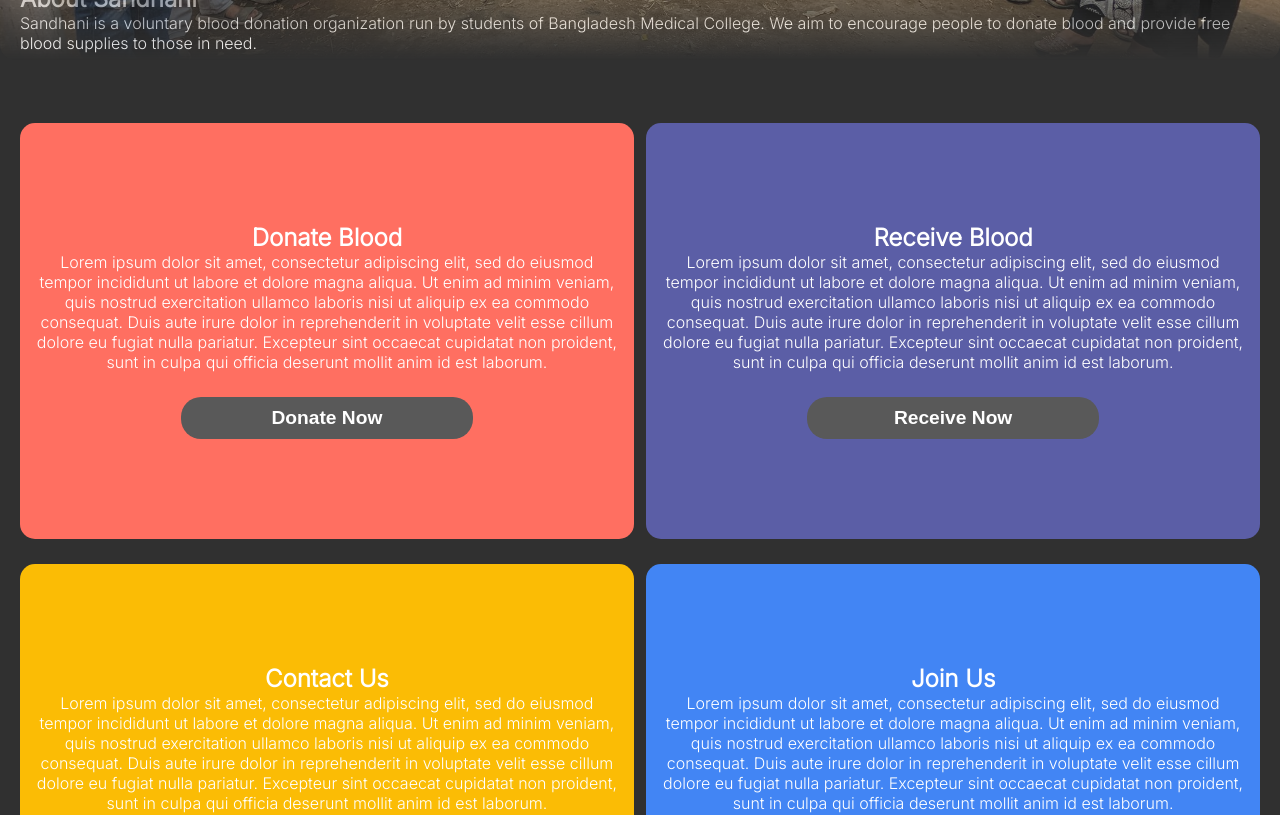
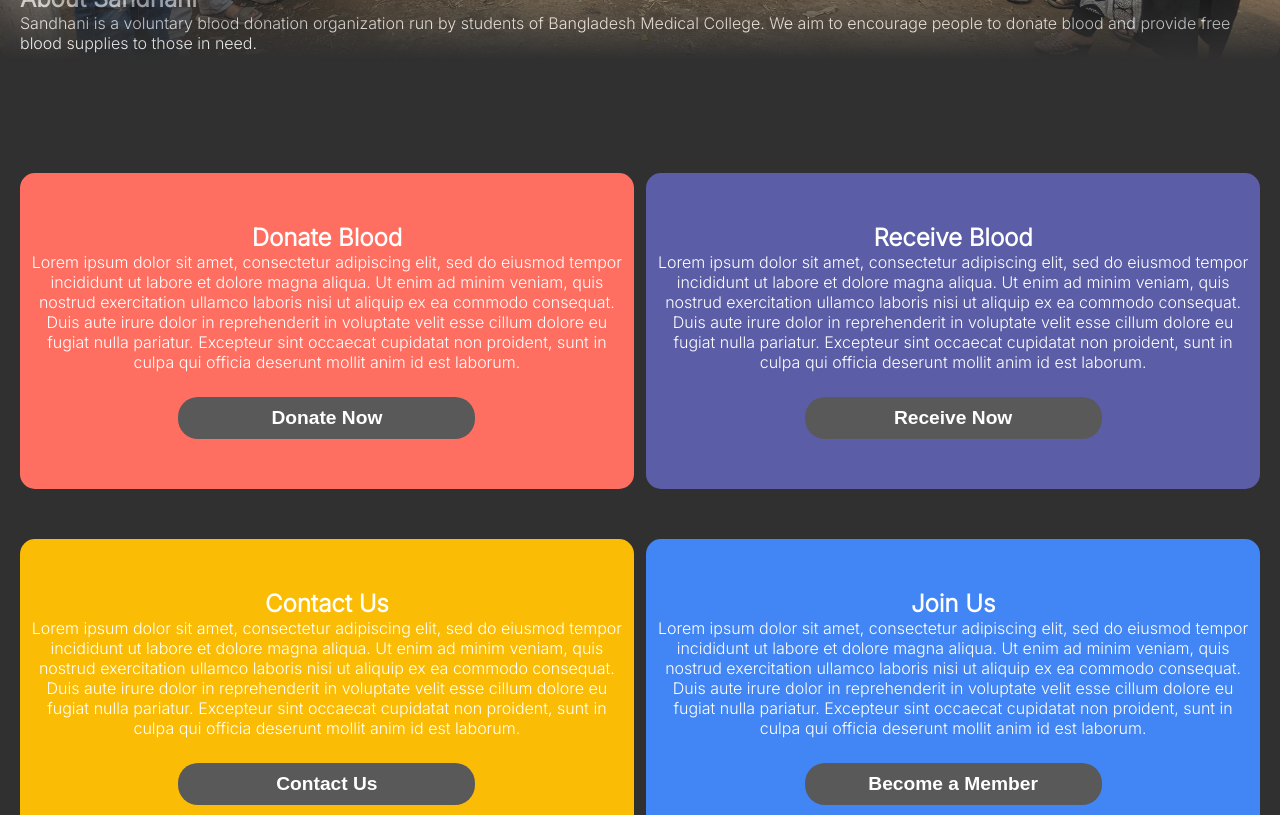
Before and after one commit to moyshik7/sbmcu, a Next.js app: page / in a window 1280 px wide. Shown: the part 500-1315 px from the top of the page. Built offline with nearby package versions, Linux system fonts and the light colour scheme; a web font is replaced by a local one.

Commit message:
Made the blocks responsive

```diff
--- a/styles/Home.module.css
+++ b/styles/Home.module.css
@@ -35,20 +35,18 @@
 }
 
 .category {
-    display: flex;
-    flex-direction: row;
-    justify-content: space-between;
+    display: block;
     margin-bottom: 25px;
 }
 
 .category .item {
-    width: 49.5%;
+    width: 100%;
     padding: 15px;
-    padding-top: 100px;
-    padding-bottom: 100px;
+    padding-top: 50px;
+    padding-bottom: 50px;
     text-align: center;
     border-radius: 15px;
-    min-height: 200px;
+    margin-bottom: 25px;
 }
 .category .item .button_holder {
     margin-top: 25px;
@@ -56,7 +54,7 @@
 }
 .category .item a {
     margin: auto;
-    width: 50%;
+    width: 75%;
     display: block;
     padding-top: 10px;
     padding-bottom: 10px;
@@ -123,7 +121,7 @@
 @media screen and (min-width: 768px) {
     .over_image {
         margin-top: -100px;
-        margin-bottom: 50px;
+        margin-bottom: 100px;
         color: white;
         opacity: 1;
         padding: 20px;
@@ -132,4 +130,25 @@
       height: 60px;
       width: 100%;
     }
+    .category {
+        display: flex;
+        flex-direction: row;
+        justify-content: space-between;
+        margin-bottom: 25px;
+    }
+
+    .category .item {
+        width: 49.5%;
+        display: block;
+        padding: 10px;
+        padding-top: 50px;
+        padding-bottom: 50px;
+    }
+    .category .item .button_holder {
+        margin-top: 25px;
+        width: 100%;
+    }
+    .category .item a {
+        width: 50%;
+    }
 }
```
